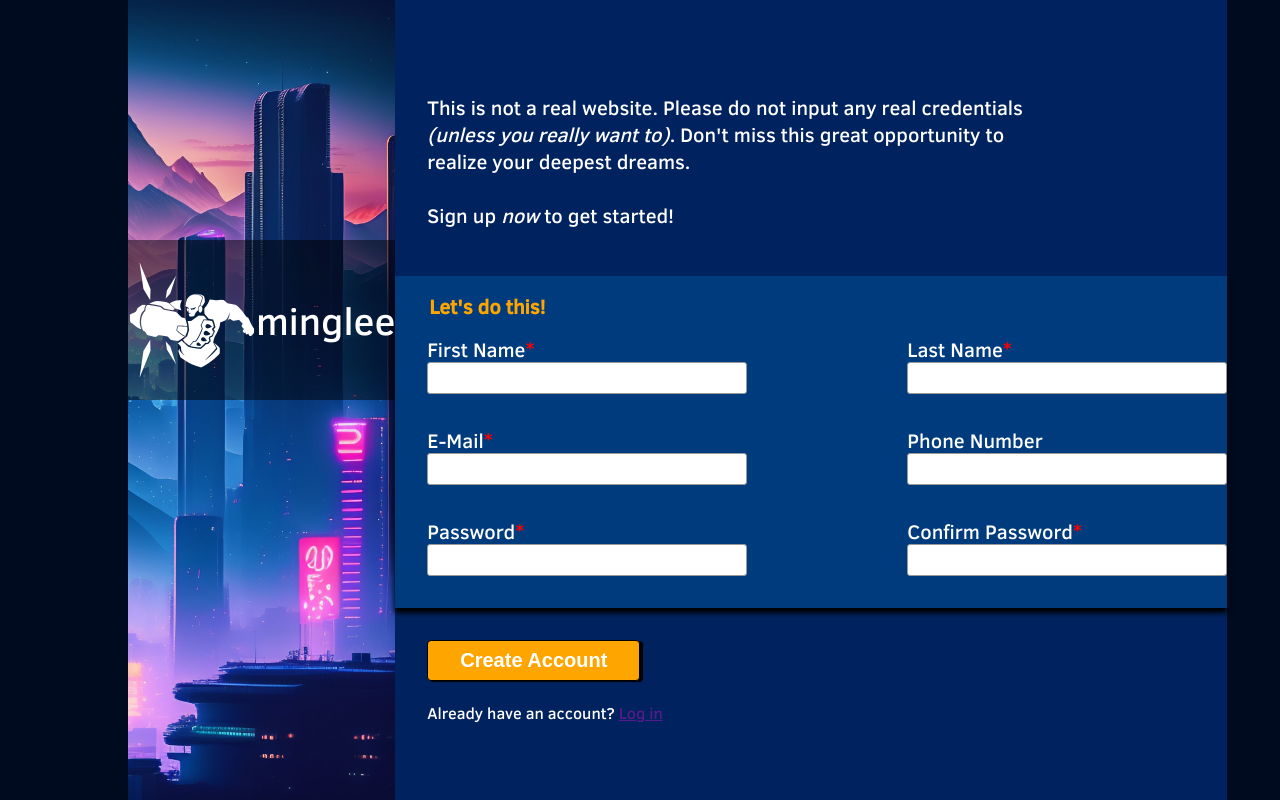
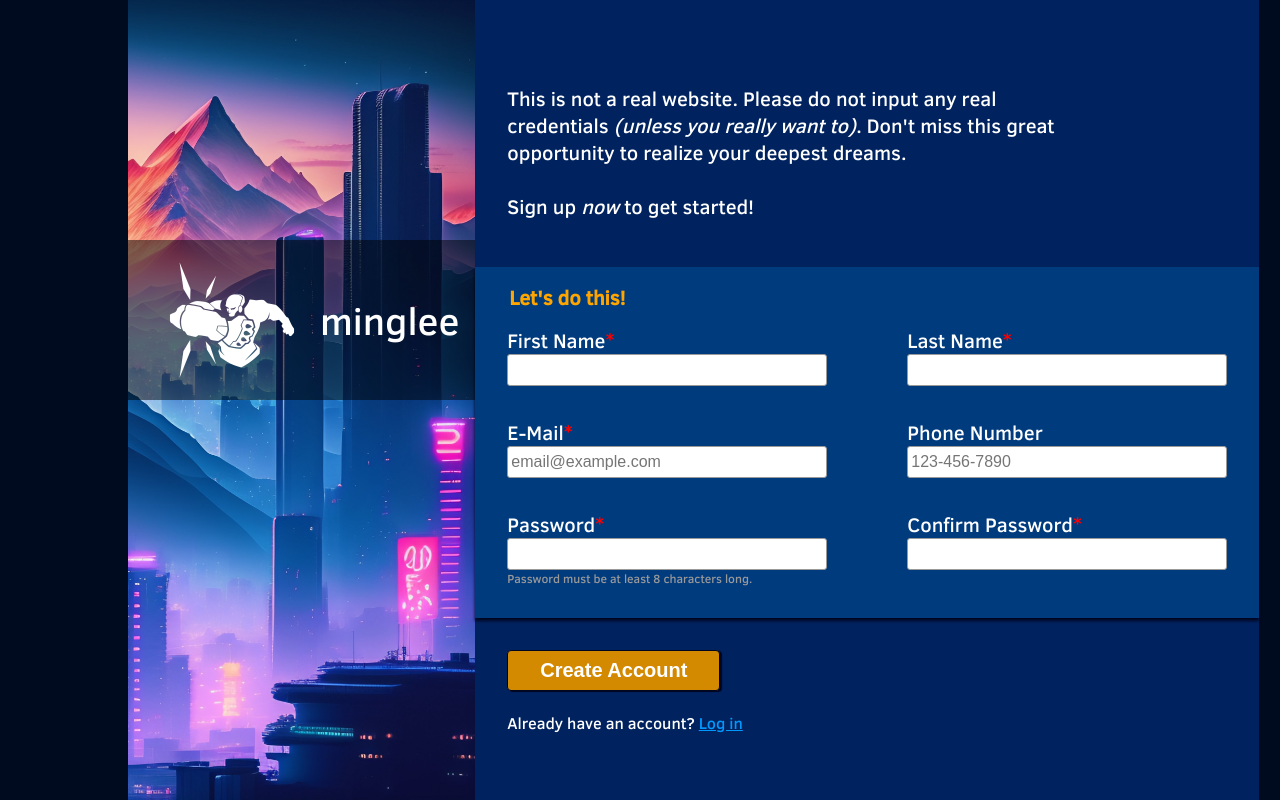
Before and after one commit to andrewtran28/signup-form, a plain HTML site: page index.html in a window 1280 px wide. Drawn offline with Linux system fonts and the light colour scheme.

Commit message:
Implement password validation

```diff
--- a/index.html
+++ b/index.html
@@ -9,8 +9,8 @@
 
     <body>
         <div class="left-cont">
-            <div class="title-banner">
-                <img src="df_block.png" alt="Icon image of Doomfist from Overwatch 2 using the Power Block skill.">
+            <div class="title-banner-cont">
+                <img id="icon" src="df_block.png" alt="Icon image of Doomfist from Overwatch 2 using the Power Block skill.">
                 minglee
             </div>
         </div>
@@ -23,32 +23,33 @@
             </div>
 
             <div class="form-cont">
-                <form action="/handle-form-page" method="post">
+                <form name="signup" action="" method="get">
                         <legend>Let's do this!</legend>
 
                         <div class="field"><label for="first-name">First Name<span aria-label="required">*</span></label>
-                            <br><input type="text" id="name" name="user_first_name">
+                            <br><input type="text" id="name" name="user_first_name" placeholder="" required>
                         </div>
                         <div class="field"><label for="last-name">Last Name<span aria-label="required">*</span></label>
-                            <br><input type="text" id="name" name="user_last_name">
+                            <br><input type="text" id="name" name="user_last_name" placeholder="" required>
                         </div>
                         <div class="field"><label for="email">E-Mail<span aria-label="required">*</span></label>
-                            <br><input type="email" id="email" name="user_email">
+                            <br><input type="email" id="email" name="user_email" placeholder="email@example.com" required>
                         </div>
                         <div class="field"><label for="phone">Phone Number</label>
-                            <br><input type="number" id="phone" name="user_phone">
+                            <br><input type="tel" id="phone" name="user_phone" placeholder="123-456-7890" minlength="7" required>
                         </div>
                         <div class="field"><label for="password">Password<span aria-label="required">*</span></label>
-                            <br><input id="password" name="user_password"></input>
+                            <br><input type="password" id="password" name="user_password" minlength="8" placeholder="" required></input>
+                            <br><div class="pwd-msg">Password must be at least 8 characters long.</div>
                         </div>
                         <div class="field"><label for="confirm-password">Confirm Password<span aria-label="required">*</span></label>
-                            <br><input id="confirm-password" name="user_confirm-password"></input>
+                            <br><input type="password" id="confirm-password" name="user_confirm-password" minlength="8" placeholder="" required></input>
                         </div>
-                </form>
             </div>
 
             <div class="submit-account">
                 <button>Create Account</button>
+            </form>
                 <div><br>Already have an account? <a href="">Log in</a></div>
             </div>
         </div>
--- a/scripts.js
+++ b/scripts.js
@@ -0,0 +1,9 @@
+const pwd = document.querySelector("#password");
+const confirm_pwd = document.querySelector("#confirm-password");
+const pwd_msg = document.querySelector(".message");
+
+
+if (pwd != confirm_pwd) {
+    pwd_msg.style.color= "red";
+    pwd_msg.textContent = "Passwords do not match.";
+}
--- a/styles.css
+++ b/styles.css
@@ -23,14 +23,14 @@ body {
 .left-cont {
     background: no-repeat url("neo-tokyo.jpg");
     background-size: cover;
-    background-position: 100%;
+    background-position: 90%;
     margin: 0;
     padding: 0;
     flex: 1 1 0;
     width: auto;
 }
 
-.title-banner {
+.title-banner-cont {
     display: flex;
     justify-content: center;
     align-items: center;
@@ -39,7 +39,12 @@ body {
     width: 100%;
     top: 30%;
     position: relative;
-    font-size: clamp(1rem, 3vw, 3rem);
+    font-size: clamp(2rem, 3vw, 3rem);
+    padding: 0 1rem;
+}
+
+#icon {
+    margin: 0 1.5rem;
 }
 
 .right-cont {
@@ -59,7 +64,7 @@ body {
     background-color: rgb(0, 59, 126);
     display: flex;
     width: 100%;
-    box-shadow: 0px 5px 5px black;
+    box-shadow: 0px 3px 3px rgb(0, 5, 32);
 }
 
 form {
@@ -67,8 +72,8 @@ form {
     flex-wrap: wrap;
     justify-content: space-between;
     padding: 1rem 0;
-    width: calc(2*20rem + 10rem);
-    margin-left: 2rem;
+    width: calc(2*20rem + 5rem);
+    margin: 0 2rem;
 }
 
 
@@ -91,12 +96,26 @@ textarea {
     border-radius: 3px;
     padding: 3px;
     margin: 0;
-    font-size: 1.5rem;
+    font-size: 1rem;
 }
 
 input:focus,
 textarea:focus {
-    border: 1px solid #19c10d;
+    outline-style: solid;
+    outline-color: #0099ff;
+    outline-width: 2px;
+}
+
+input:required:invalid {
+    border: 2px solid rgb(221, 0, 0);
+}
+
+input:placeholder-shown:invalid {
+    border: 1px solid #999;
+}
+
+input:valid {
+    border: 2px solid #00df89;
 }
 
 textarea {
@@ -108,19 +127,31 @@ span {
     color: red;
 }
 
+.pwd-msg {
+    font-size: 0.75rem;
+    color: #999;
+}
+
 .submit-account {
     margin: 2rem 2rem;
-    /* border: 1px solid red; */
     font-size: 1rem;
 }
 
 button {
-    background-color: orange;
+    background-color: rgb(212, 138, 0);
     padding: 0.5rem 2rem;
     font-size: 1.25rem;
     color: white;
     font-weight: 900;
-    border: 1px solid black;
+    border: 1px solid rgb(0, 5, 32);
     border-radius: 0.25rem;
-    box-shadow: 3px 1px 1px black;
+    box-shadow: 2px 1px 1px rgb(0, 5, 32);
 }
+
+a {
+    color: orange;
+}
+
+a:visited {
+    color: #0099ff;
+}
```
Also changed, not shown: 1 other file.
